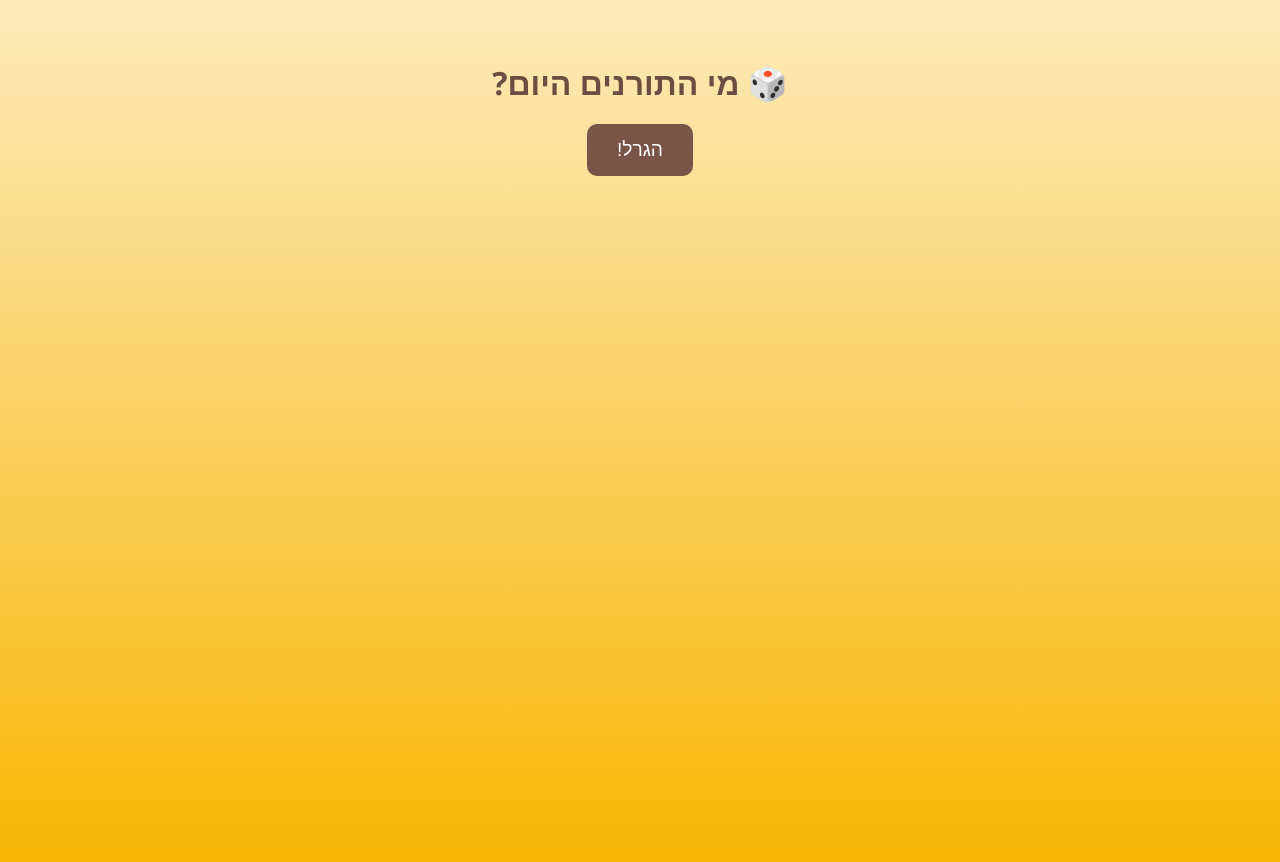
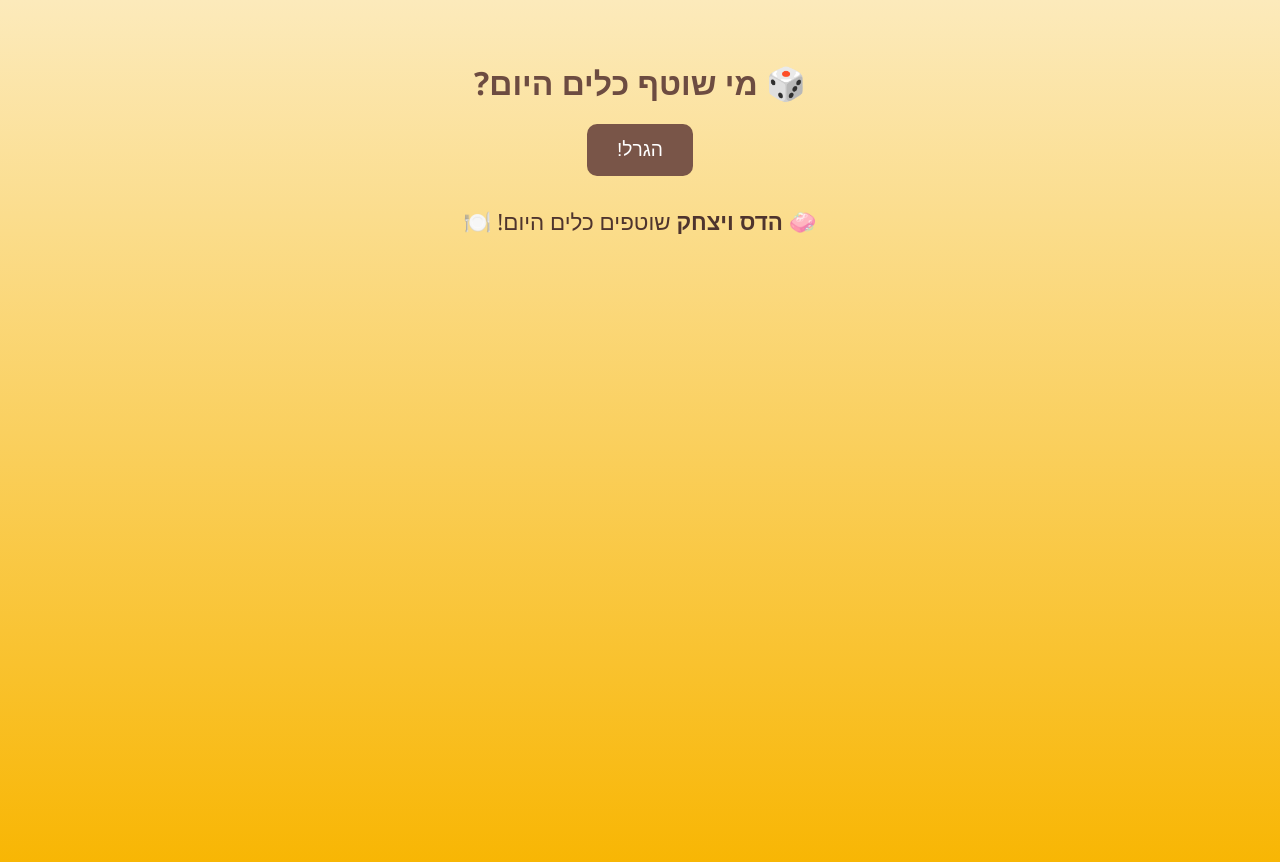
Before and after one commit to Roieba/family, a plain HTML site: page lottery.html in a window 1280 px wide. Both pictures are taken after a click on the button "הגרל!". Drawn offline with Linux system fonts and the light colour scheme.

Commit message:
lottery.html

```diff
--- a/lottery.html
+++ b/lottery.html
@@ -2,7 +2,7 @@
 <html lang="he" dir="rtl">
 <head>
   <meta charset="UTF-8">
-  <title>הגרלת תורנים - משפחת בן-אברהם</title>
+  <title>הגרלת כלים - משפחת בן-אברהם</title>
   <meta name="viewport" content="width=device-width, initial-scale=1">
   <style>
     body {
@@ -56,7 +56,7 @@
   </style>
 </head>
 <body>
-  <h1>🎲 מי התורנים היום?</h1>
+  <h1>🎲 מי שוטף כלים היום?</h1>
 
   <button onclick="chooseRandom()">הגרל!</button>
 
@@ -79,4 +79,11 @@
       button.classList.add("bouncing");
 
       setTimeout(() => {
-        const chosen = families[Math.floor(Math.random() * families.length*
+        const chosen = families[Math.floor(Math.random() * families.length)];
+        result.innerHTML = `🧼 <strong>${chosen}</strong> שוטפים כלים היום! 🍽️`;
+        button.classList.remove("bouncing");
+      }, 1200);
+    }
+  </script>
+</body>
+</html>
```
